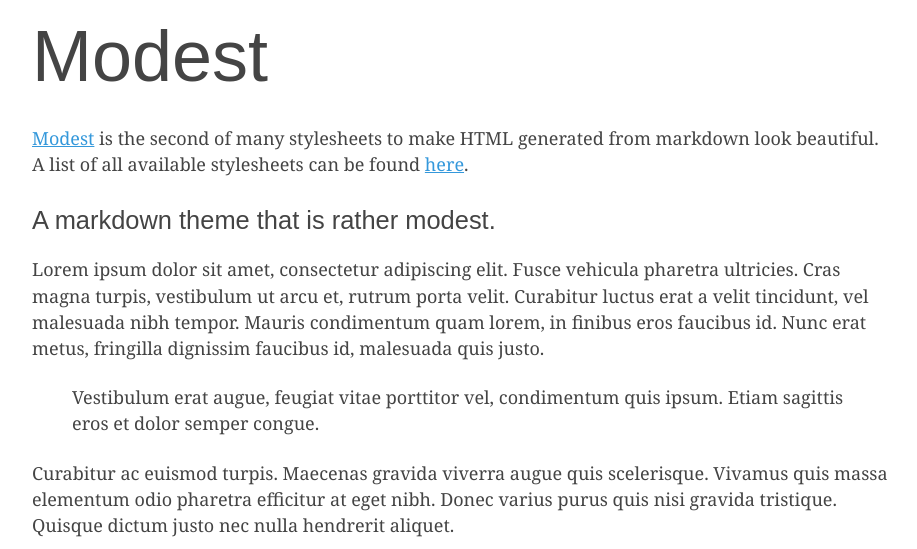
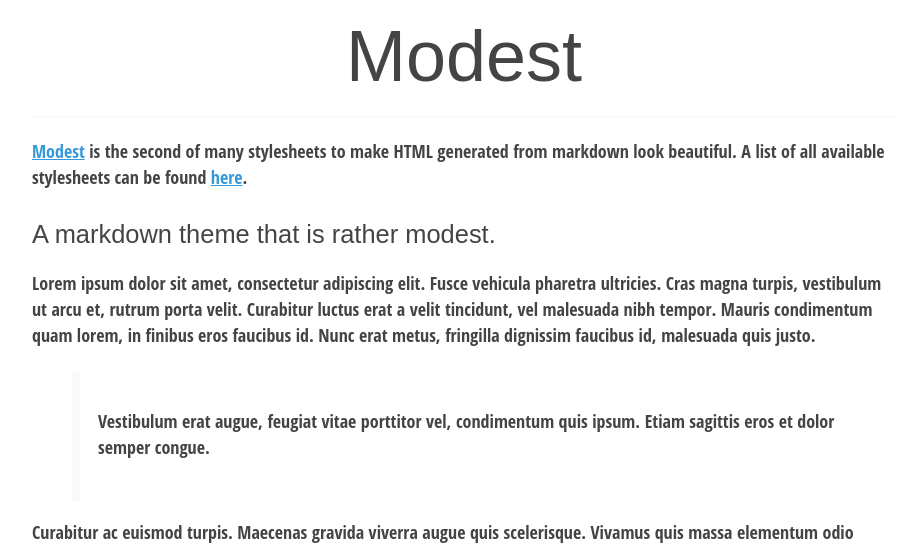
Before and after one commit to markdowncss/modest, a website: page index.html in a window 1280 px wide. Shown: the top 549 px of the page, without its empty margins (176-1093 px from the left). Drawn offline with Linux system fonts and the light colour scheme.

Commit message:
Change the font

```diff
--- a/css/modest.css
+++ b/css/modest.css
@@ -171,7 +171,7 @@ textarea {
   max-width: 100%;
 }
 
-@import url(http://fonts.googleapis.com/css?family=Lora:400,400italic);
+@import url(http://fonts.googleapis.com/css?family=Open+Sans+Condensed:300,300italic,700);
 
 @import url(http://fonts.googleapis.com/css?family=Arimo:700,700italic);
 
@@ -182,7 +182,8 @@ html {
 
 body {
   color: #444;
-  font-family: Lora, Georgia, serif;
+  font-family: 'Open Sans Condensed', sans-serif;
+  font-weight: 300;
   margin: 0 auto;
   max-width: 48rem;
   line-height: 1.45;
@@ -197,3 +198,22 @@ h5,
 h6 {
   font-family: Arimo, Helvetica, sans-serif;
 }
+
+h1,
+h2,
+h3 {
+  border-bottom: 2px solid #fafafa;
+  margin-bottom: 1.15rem;
+  padding-bottom: .5rem;
+  text-align: center;
+}
+
+blockquote {
+  border-left: 8px solid #fafafa;
+  padding: 1rem;
+}
+
+pre,
+code {
+  background-color: #fafafa;
+}
--- a/index.css
+++ b/index.css
@@ -4,7 +4,7 @@
 @import "furtive-typescale";
 @import "furtive-responsive-utils";
 
-@import url(http://fonts.googleapis.com/css?family=Lora:400,400italic);
+@import url(http://fonts.googleapis.com/css?family=Open+Sans+Condensed:300,300italic,700);
 @import url(http://fonts.googleapis.com/css?family=Arimo:700,700italic);
 
 html {
@@ -14,7 +14,8 @@ html {
 
 body {
   color: #444;
-  font-family: Lora, Georgia, serif;
+  font-family: 'Open Sans Condensed', sans-serif;
+  font-weight: 300;
   margin: 0 auto;
   max-width: 48rem;
   line-height: 1.45;
@@ -29,3 +30,22 @@ h5,
 h6 {
   font-family: Arimo, Helvetica, sans-serif;
 }
+
+h1,
+h2,
+h3 {
+  border-bottom: 2px solid #fafafa;
+  margin-bottom: 1.15rem;
+  padding-bottom: .5rem;
+  text-align: center;
+}
+
+blockquote {
+  border-left: 8px solid #fafafa;
+  padding: 1rem;
+}
+
+pre,
+code {
+  background-color: #fafafa;
+}
--- a/package.json
+++ b/package.json
@@ -1,7 +1,7 @@
 {
   "name": "markdown-modest",
   "version": "0.0.1",
-  "description": "A markdown CSS theme.",
+  "description": "A modest markdown CSS theme.",
   "main": "gulpfile.js",
   "scripts": {
     "test": "echo \"Error: no test specified\" && exit 1"
```
Also changed, not shown: example/-markdown.html (+2 -2 lines), index.html (+1 -1 lines), modest.md (+2 -2 lines).
